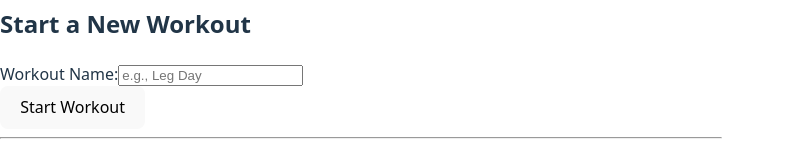
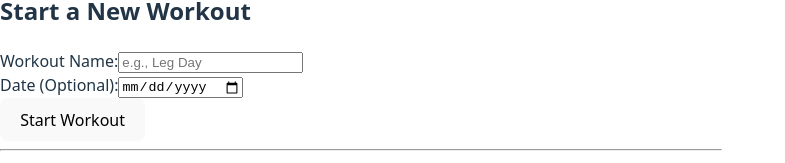
Before and after one commit to davidgskkim/Apex, a React (Vite) app in the folder client/: page / in a window 1280 px wide. Shown: the part 293-456 px from the top of the page, without its empty margins (0-785 px from the left). Built offline with nearby package versions, Linux system fonts and the light colour scheme; no server answers; sample sign-in values are in the browser's storage.

Commit message:
Date Support

```diff
--- a/client/src/pages/Dashboard.jsx
+++ b/client/src/pages/Dashboard.jsx
@@ -7,10 +7,10 @@ function Dashboard() {
 
   const [exercises, setExercises] = useState([]);
   const [workouts, setWorkouts] = useState([])
-
   const [exerciseName, setExerciseName] = useState('')
   const [exerciseCategory, setExerciseCategory] = useState('')
   const [workoutName, setWorkoutName] = useState('')
+  const [workoutDate, setWorkoutDate] = useState('')
 
   const handleLogout = useCallback (() => {
     localStorage.removeItem('token');
@@ -53,7 +53,7 @@ function Dashboard() {
         category: exerciseCategory,
       });
 
-      console.log('Created exercise:', response.data);
+      console.log('Created exercise:', response.data)
 
       // Clear the form fields
       setExerciseName('');
@@ -63,7 +63,7 @@ function Dashboard() {
       fetchExercises();
 
     } catch (err) {
-      console.error('Failed to create exercise:', err);
+      console.error('Failed to create exercise:', err)
     }
   }
 
@@ -72,15 +72,14 @@ function Dashboard() {
     try {
       const response = await apiClient.post('/workouts', {
         name: workoutName,
-      });
-
-      console.log('Created workout:', response.data);
-
-      setWorkoutName('');
-      fetchWorkouts();
-
+        date: workoutDate,
+      })
+      console.log('Created workout:', response.data)
+      setWorkoutName('')
+      setWorkoutDate('')
+      fetchWorkouts()
     } catch (err) {
-      console.error('Failed to create workout:', err);
+      console.error('Failed to create workout:', err)
     }
   }
 
@@ -110,6 +109,14 @@ function Dashboard() {
               onChange={(e) => setWorkoutName(e.target.value)}
               placeholder="e.g., Leg Day"
               required
+            />
+          </div>
+          <div>
+            <label>Date (Optional):</label>
+            <input
+              type="date"
+              value={workoutDate}
+              onChange={(e) => setWorkoutDate(e.target.value)}
             />
           </div>
           <button type="submit">Start Workout</button>
```
Also changed, not shown: 1 other file (tests, documents, lock files or other folders).
